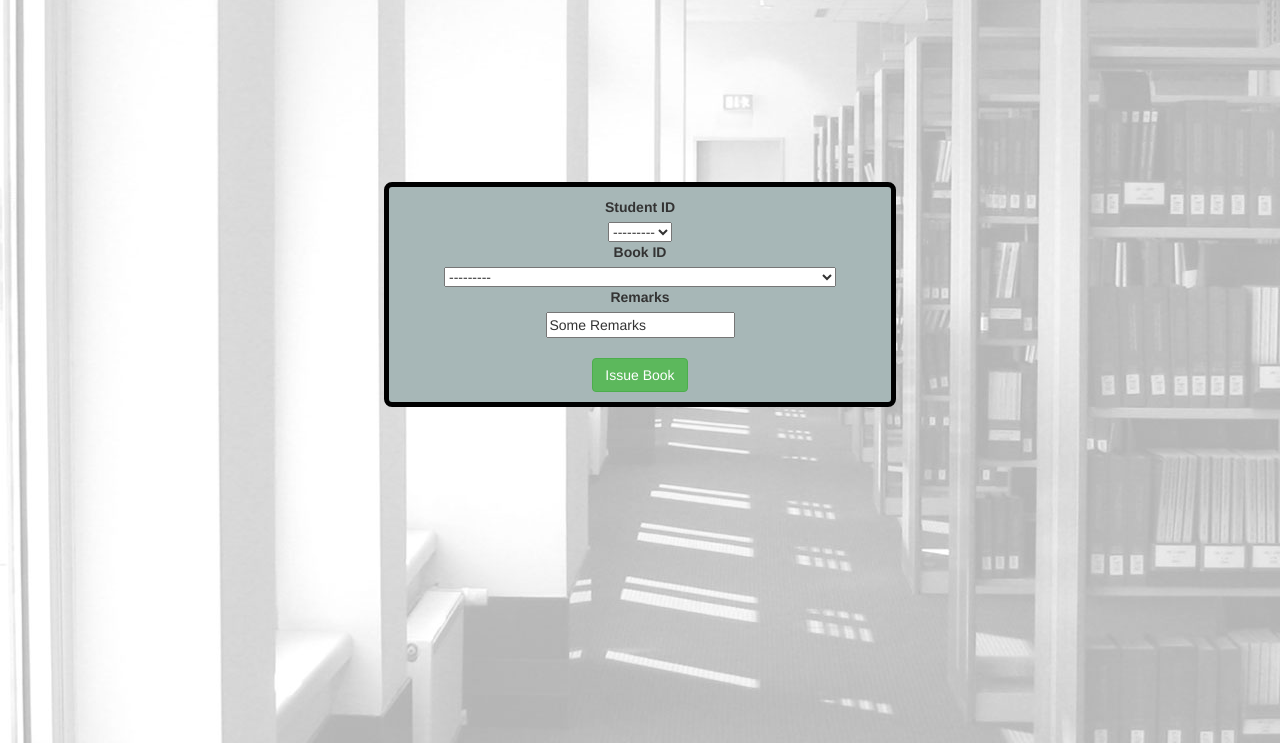
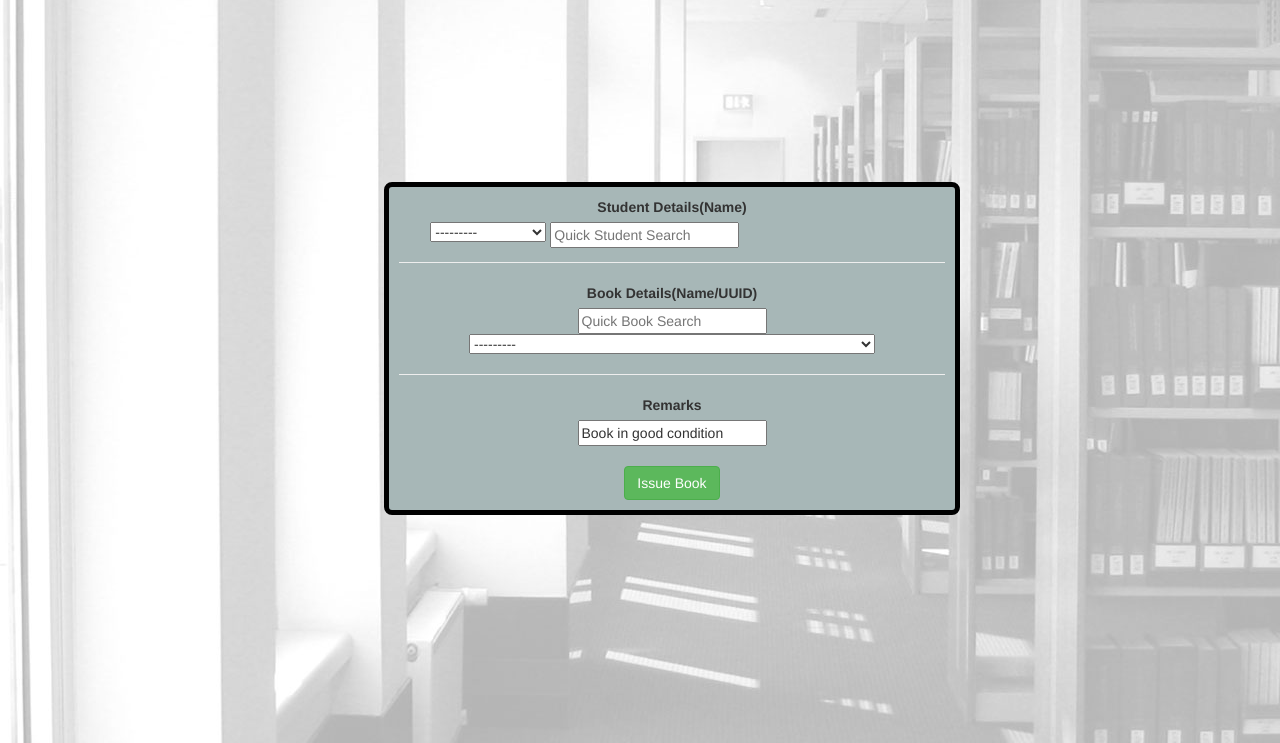
Before and after one commit to Agha-Muqarib/Library-Management-System, a Django app: page /add_book_issue in a window 1280 px wide. Shown: the part 57-800 px from the top of the page. Run offline with Django 3.2, Linux system fonts and the light colour scheme; data comes from the database, SQL or seed files in the repository; data that the repository does not hold is empty; some libraries are stand-ins or nearby versions.

Commit message:
modified the models,views and templates to make it look good

```diff
--- a/LMS/library/models.py
+++ b/LMS/library/models.py
@@ -37,8 +37,8 @@ class Book_Issue(models.Model):
     issue_date = models.DateTimeField(auto_now=True,help_text="Date the book is issued")
     due_date = models.DateTimeField(default=get_returndate(),help_text="Date the book is due to")
     date_returned=models.DateField(null=True, blank=True,help_text="Date the book is returned")
-    remarks_on_issue = models.CharField(max_length=100, default="Some Remarks", help_text="Book remarks/condition during issue")
-    remarks_on_return = models.CharField(max_length=100, default="Some Remarks", help_text="Book remarks/condition during return")
+    remarks_on_issue = models.CharField(max_length=100, default="Book in good condition", help_text="Book remarks/condition during issue")
+    remarks_on_return = models.CharField(max_length=100, default="Book in good condition", help_text="Book remarks/condition during return")
 
     def __str__(self):
         return self.student.fullname + " borrowed " + self.book.book_title
--- a/LMS/library/static/css/style.css
+++ b/LMS/library/static/css/style.css
@@ -4,8 +4,7 @@ form{
     border-radius:8px;
     background-color: rgb(167, 183, 183);
     padding:10px;
-
-    width: 40%;
+    width: 45%;
 }
 #view_searched{
     display:none;
@@ -42,3 +41,29 @@ li{
     color:black;
     /* background-color: */
 }
+#book_searched{
+    display:none;
+}
+
+#student_selection div{
+    float:left;
+    padding-left:4px;
+}
+#quick_student_search_view, #quick_book_search_view{
+    display:none;
+    position:fixed;
+    background-color:rgb(220, 217, 217);
+    overflow: auto;
+    border-radius:5px;
+    padding:3px;
+
+    /* background-color: rgb(0,0,0); */
+}
+#quick_student_search_view label, #quick_book_search_view label{
+    display:block;
+    color:rgb(48, 77, 77);
+    padding:2px;
+}
+#student_selection{
+    margin-left:5%;
+}
--- a/LMS/library/templates/add_book_issue.html
+++ b/LMS/library/templates/add_book_issue.html
@@ -3,18 +3,114 @@
 
 <body>
 {% block content %}
-<style>
 
-</style>
 <form method="POST" action="add_book_issue" class="form-inline">
     {% csrf_token %}
-    <label>Student ID</label><br><div>{{form.student}}</div>
-    <label>Book ID</label><br> <div> {{form.book_instance}}</div>
-    <!-- <label>Issue Date</label><br> <div> {{form.issue_date}}</div> -->
-    <!-- <label>Return Date</label><br> <div>{{form.return_date}}</div> -->
+    <label>Student Details(Name)</label><br>
+    <div id="student_selection">
+        <div>{{form.student}}</div>
+            <div><input type="text" placeholder="Quick Student Search" id="quick" onkeyup="Quick_search()">
+                <div id="quick_student_search_view"></div>
+            </div>
+    </div>
+
+    <br>
+    <hr>
+    <div class="book_selection">
+        <label>Book Details(Name/UUID)</label>
+        <br>
+        <div><input type="text" placeholder="Quick Book Search" id="quick_book_search" onkeyup="Quick_book_search()">
+            <div id="quick_book_search_view"></div>
+        </div>
+        <select name="book_instance" required id="id_book_instance">
+            <option value="" selected>---------</option>
+            {%for i in book%}
+                <option class="selection" value="{{i.id}}">{{i.book.book_title}} (: {{i.id}})</option>
+            {%endfor%}
+        </select>
+    </div>
+<hr>
     <label>Remarks</label><br> <div> {{form.remarks_on_issue}}</div>
-    <br> <button type="submit" class="btn btn-success">Issue Book</button> </form>
+    <br>
+    <button type="submit" class="btn btn-success">Issue Book</button>
 
+</form>
+
+
+<script type="text/javascript">
+    function Quick_search(){
+        var input, items,view;
+        input = document.getElementById('quick').value.toLowerCase();
+        items = document.getElementById('id_student');
+        view=document.getElementById("quick_student_search_view");
+        view.replaceChildren("");
+
+        for(i=1;i<items.children.length.valueOf();i++){
+            var item=items.children[i].innerHTML;
+            if(input !== "" && (item.toLowerCase().indexOf(input)>-1 )){
+                    var list_added = document.createElement("label");
+                    list_added.appendChild(document.createTextNode(item));
+                    list_added.onclick =function(){
+                        items.children[get_clicked_value(this.innerHTML)].setAttribute("selected",true);
+                        view.style.display="none";
+                        // uncomment below line to hide the search input after selection is made
+                        // document.getElementById('quick').style.display="none";
+                    };
+                    view.appendChild(list_added);
+                    view.style.display="block";
+            }
+            else{
+                view.style.display="none";
+            }
+        }
+    }
+    function get_clicked_value(clicked){
+        var items = document.getElementById('id_student');
+        for(i=1;i<items.children.length.valueOf();i++){
+            var item=items.children[i];
+                if (item.innerHTML == clicked ) {
+                    return item.getAttribute("value");
+                }
+        }
+    }
+
+    // Quick book search
+    function Quick_book_search(){
+        var input, items,view;
+        input = document.getElementById('quick_book_search');
+        items = document.getElementById('id_book_instance');
+        view=document.getElementById("quick_book_search_view");
+        view.replaceChildren("");
+
+        for(i=1;i<items.children.length.valueOf();i++){
+            var item=items.children[i].innerHTML;
+            if((input.value.toLowerCase() !== "") && (item.toLowerCase().indexOf(input.value.toLowerCase())>-1 ) ){
+                var list_added = document.createElement("label");
+                list_added.appendChild(document.createTextNode(item));
+                list_added.onclick =function(){
+                    select_clicked_book(this.innerHTML);
+                    view.style.display="none";
+                    // comment below line to unhide the search input after selection is made
+                    input.style.display="none"; input.value="";
+                };
+                view.appendChild(list_added);
+                view.style.display="block";
+            }
+            else{
+                view.style.display="none";
+            }
+        }
+    }
+    function select_clicked_book(clicked){
+        var books = document.getElementById('id_book_instance');
+        for(i=1;i<books.children.length.valueOf();i++){
+            var item=books.children[i];
+                if (item.innerHTML == clicked ) {
+                    item.setAttribute("selected",true);
+                }
+        }
+    }
+</script>
 {% endblock %}
 </body>
 </html>
--- a/LMS/library/templates/add_new_book.html
+++ b/LMS/library/templates/add_new_book.html
@@ -49,9 +49,8 @@
              tablinks[i].className = tablinks[i].className.replace(" active", "");
          }
          tab.style.display = "block";
-         event.currentTarget.className += " active";
-             // tab.style.display=
-             // alert(90);
+        //  evt.currentTarget.className += "active";
+
      }
     </script>
 
--- a/LMS/library/views.py
+++ b/LMS/library/views.py
@@ -2,8 +2,6 @@ from secrets import choice
 from django.shortcuts import render, redirect,HttpResponse
 from .forms import StudentsForm, BookForm, Book_IssueForm,Book_instanceForm
 from .models import Students, Book, Book_Issue,BookInstance
-# from random
-import random
 
 
 def index(request):
@@ -46,18 +44,24 @@ def add_book_issue(request):
         form = Book_IssueForm(request.POST)
         if form.is_valid():
             # save data
-            form.save()
+            unsaved_form=form.save(commit=False)
+            book_to_save=BookInstance.objects.get(id=unsaved_form.book_instance.id)
+            book_to_save.Is_borrowed=True
+            # book_to_save.save()
+            # form.save()
+            form.save_m2m()
+            print("saved")
             return redirect('/view_books_issued')
     else:
-        form = Book_IssueForm
-        return (render(request, 'add_book_issue.html', {'form':form}))
+        form=Book_IssueForm
+        bk=(BookInstance.objects.filter(Is_borrowed=False))
+        return (render(request, 'add_book_issue.html', {'form':form,"book":bk},))
 
 def view_students(request):
     students = Students.objects.order_by('-id')
     return render(request,'view_students.html', {'students': students})
 
 def view_books(request):
-    # books = Book.objects.order_by('id')
     books=BookInstance.objects.order_by('id')
     return render(request,'view_books.html', {'books': books})
 
```
Also changed, not shown: LMS/library/templates/issue_records.html (+11 -7 lines), LMS/library/templates/view_books.html (+40 -14 lines), LMS/db.sqlite3, LMS/library/migrations/0016_alter_book_issue_due_date.py (added), LMS/library/migrations/0017_alter_book_issue_due_date.py (added), LMS/library/migrations/0018_auto_20220910_0920.py (added).
